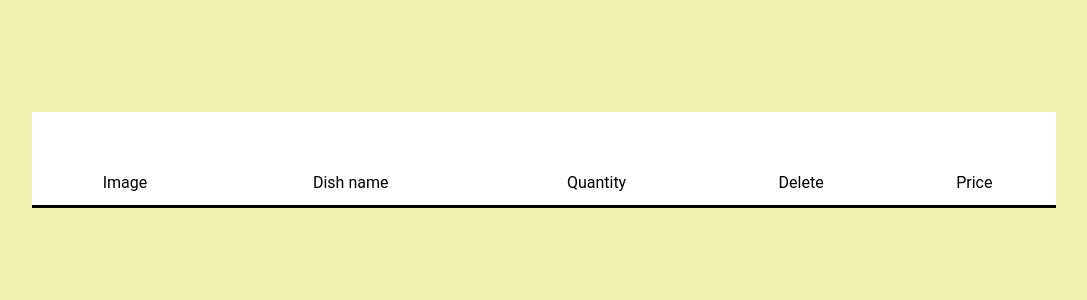
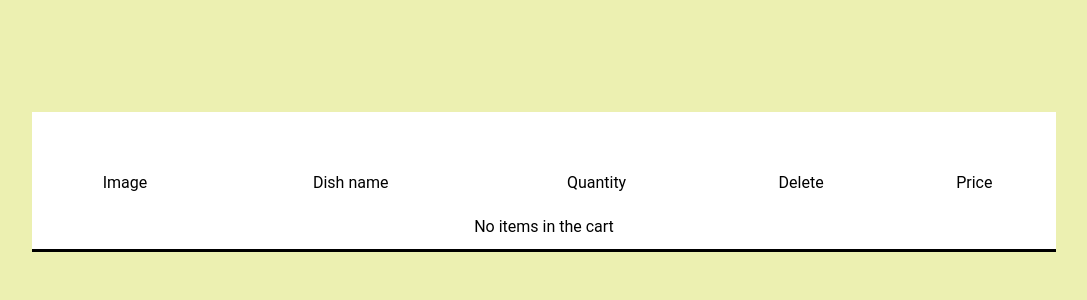
Before and after one commit to freddy74/backend-proyecto-interactivas, a PHP site: page /cart.php in a window 1280 px wide. Shown: the part 112-412 px from the top of the page, without its empty margins (96-1183 px from the left). Run offline with PHP 8.4, Linux system fonts and the light colour scheme.

Commit message:
cart file 75%

```diff
--- a/hideyoshi/cart.php
+++ b/hideyoshi/cart.php
@@ -1,9 +1,42 @@
 <?php
 require_once '../database.php';
 
-if ($_POST) {
-    var_dump($_POST);
+if ($_SERVER['REQUEST_METHOD'] == 'POST' && isset($_POST['btn-cart'])) {
+    $dishName = $_POST['dish-name'];
+    $dishPrice = $_POST['dish-price'];
+    $dishImage = $_POST['dish-image'];
+    $quantity = $_POST['quantity'];
+
+    $cart = json_decode($_COOKIE['cart'], true);
+    // isset($_COOKIE['cart']) ? --- : array()
+
+
+    // Verificar si el platillo ya está en el carrito
+    $found = false;
+    foreach ($cart as $key => $cartItem) {
+        if ($cartItem['dishName'] == $dishName) {
+            // Si ya existe, incrementar la cantidad y salir del bucle
+            $cart[$key]['quantity'] += $quantity;
+            $found = true;
+            break;
+        }
+    }
+
+    // Si no se encontró el platillo en el carrito, agregar uno nuevo
+    if (!$found) {
+        $cartItem = array(
+            'dishName' => $dishName,
+            'dishPrice' => $dishPrice,
+            'dishImage' => $dishImage,
+            'quantity' => $quantity
+        );
+        $cart[] = $cartItem;
+    }
+
+    setcookie('cart', json_encode($cart), time() + (3600));
+    header('Location: cart.php');
 }
+
 
 ?>
 
@@ -48,7 +81,6 @@ if ($_POST) {
 </header>
 
 <body>
-
     <div class="admin-container">
         <table>
             <tr>
@@ -58,8 +90,30 @@ if ($_POST) {
                 <td>Delete</td>
                 <td>Price</td>
             </tr>
+            <?php
+            if (isset($_COOKIE['cart'])) {
+                // Obtener el contenido de la cookie y convertirlo a un array
+                $cartItems = json_decode($_COOKIE['cart'], true);
+
+                var_dump($cartItems);
+                // Iterar sobre los platillos en el carrito
+                foreach ($cartItems as $cartItem) {
+                    echo '<tr>';
+                    echo '<td><img class="cart-image" src="./imgs/' . $cartItem['dishImage'] . '" alt="Dish Image"></td>';
+                    echo '<td>' . $cartItem['dishName'] . '</td>';
+                    echo '<td>' . $cartItem['quantity'] . '</td>';
+                    echo '<td><a href="remove_from_cart.php?dishName=' . urlencode($cartItem['dishName']) . '">Delete</a></td>';
+                    echo '<td>$' . $cartItem['dishPrice'] * $cartItem['quantity'] . '</td>';
+                    echo '</tr>';
+                }
+            } else {
+                echo '<tr><td colspan="5">No items in the cart</td></tr>';
+            }
+
+            ?>
         </table>
     </div>
+
 
 
     <div>
@@ -69,7 +123,4 @@ if ($_POST) {
 
     </div>
 
-    <?php
-    ?>
-
 </body>
--- a/hideyoshi/css/main.css
+++ b/hideyoshi/css/main.css
@@ -12,6 +12,8 @@
 @import url('./themes/admin.css');
 
 @import url('./components/components.css');
+
+@import url('./pages/cart.css');
 
 /*MENU*/
 
--- /dev/null
+++ b/hideyoshi/css/pages/cart.css
@@ -0,0 +1,8 @@
+.cart-image{
+    width: 10vw;
+}
+
+.cart-row{
+    background-color: antiquewhite;
+    border-radius: 2rem;
+}
```
Also changed, not shown: hideyoshi/details.php (+6 -37 lines).
